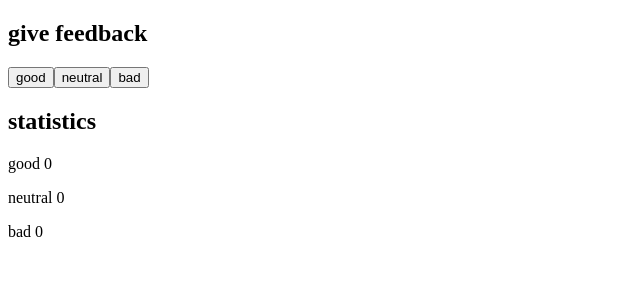
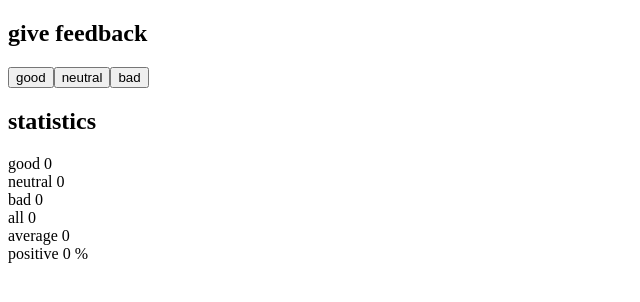
Before and after one commit to limiajayi/FSO, a React (Vite) app in the folder Part1/IntroToReact/introdemo/: page / in a window 1280 px wide. Shown: the top 302 px of the page, without its empty margins (0-640 px from the left). Built offline with nearby package versions, Linux system fonts and the light colour scheme.

Commit message:
Exercise 1.7 - Unicafe Step 2.

```diff
--- a/Part1/IntroToReact/introdemo/src/App.jsx
+++ b/Part1/IntroToReact/introdemo/src/App.jsx
@@ -8,12 +8,10 @@ const Button = ({onClick, text}) => {
   )
 }
 
-const Paragraph = ({text, number}) => {
+const Paragraph = ({text, number, extra}) => {
   return (
     <div>
-      <p>
-        {text} {number}
-      </p>
+      {text} {number} {extra}
     </div>
   )
 }
@@ -23,20 +21,45 @@ const App = () => {
   const [good, setGood] = useState(0)
   const [neutral, setNeutral] = useState(0)
   const [bad, setBad] = useState(0)
+  const [all, setAll] = useState(0)
+  const [average, setAverage] = useState(0)
+  const [positive, setPositive] = useState(0)
+
 
   const handleGoodClicks = () => {
       let newGood = good + 1
+      let newAll = newGood + bad + neutral
+      let newAverage = newAll / 3
+      let newPositive = (newGood / newAll) * 100
+
       setGood(newGood)
+      setAll(newAll)
+      setAverage(newAverage)
+      setPositive(newPositive)
   }
 
   const handleNeutralClicks = () => {
     let newNeutral = neutral + 1
+    let newAll = newNeutral + bad + good
+    let newAverage = newAll / 3
+    let newPositive = (good / newAll) * 100
+
     setNeutral(newNeutral)
+    setAll(newAll)
+    setAverage(newAverage)
+    setPositive(newPositive)
   }
 
   const handleBadClicks = () => {
     let newBad = bad + 1
+    let newAll = newBad + good + neutral
+    let newAverage = newAll / 3
+    let newPositive = (good / newAll) * 100
+
     setBad(newBad)
+    setAll(newAll)
+    setAverage(newAverage)
+    setPositive(newPositive)
   }
 
 
@@ -52,6 +75,9 @@ const App = () => {
       <Paragraph text={"good"} number={good} />
       <Paragraph text={"neutral"} number={neutral} />
       <Paragraph text={"bad"} number={bad} />
+      <Paragraph text={"all"} number={all} />
+      <Paragraph text={"average"} number={average} />
+      <Paragraph text={"positive"} number={positive} extra="%" />
     </div>
   )
 }
```
